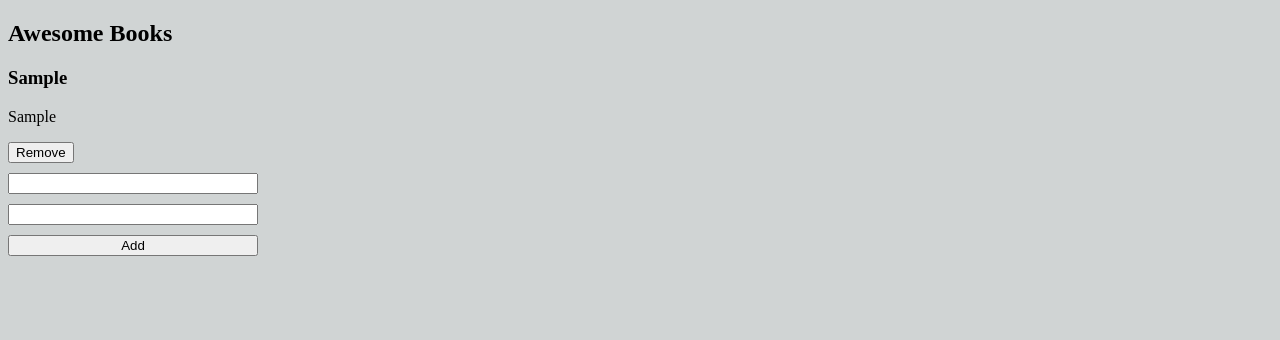
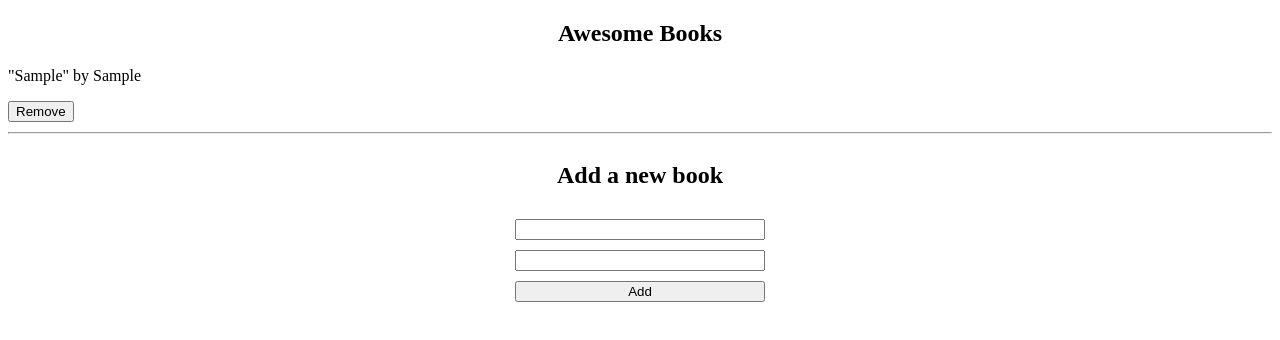
Before and after one commit to erickhansx/awesomebooks, a website: page index.html in a window 1280 px wide. Both pictures are taken after typing "Sample", "Sample" into the empty fields and a click on the button "Add". Drawn offline with Linux system fonts and the light colour scheme.

Commit message:
Refactor functions to classes

```diff
--- a/index.html
+++ b/index.html
@@ -11,7 +11,9 @@
     <section class="awesome-books">
       <h1>Awesome Books</h1>
       <div class="booksDiv"></div>
+      <hr class="hr--list" />
       <form class="addBookForm">
+        <h1 class="addBookForm__h1">Add a new book</h1>
         <input type="text" name="title" id="title" required />
         <input type="text" name="author" id="author" required />
         <button type="submit" class="add-btn">Add</button>
--- a/index.js
+++ b/index.js
@@ -5,30 +5,64 @@ const booksDiv = document.querySelector('.booksDiv');
 
 let books = [];
 
-const renderBooks = () => {
+// Event Listeners
+
+window.addEventListener('DOMContentLoaded', () => {
+  const storageBooks = JSON.parse(localStorage.getItem('books'));
+  if (storageBooks) {
+    books = storageBooks;
+    UI.renderBooks();
+  }
+});
+
+addBtn.addEventListener('click', (e) => {
+  UI.addBook(e);
+  UI.renderBooks();
+});
+
+booksDiv.addEventListener('click', (e) => {
+  if (e.target.classList.contains('remove-btn')) {
+    e.target.parentElement.remove();
+    Del.removeFromStorage(e.target.parentElement);
+  }
+});
+
+// Class: UI -- To handle UI tasks
+class UI {
+  static addBook(e) {
+    e.preventDefault();
+    if (this.validateForm()) {
+      const title = inputTitle.value;
+      const author = inputAuthor.value;
+      const book = {
+        title,
+        author,
+      };
+      books.push(book);
+      localStorage.setItem('books', JSON.stringify(books));
+      inputAuthor.value = '';
+      inputTitle.value = '';
+    }
+  }
+
+  static renderBooks() {
     booksDiv.innerHTML = '';
     books.forEach((book) => {
       const bookDiv = document.createElement('div');
       bookDiv.classList.add('book');
       bookDiv.innerHTML = `
-      <h3>${book.title}</h3>
-      <p>${book.author}</p>
+        <p id= "Ptitle">"${book.title}" by <span id="Pauthor">${book.author}</span></p>
         <button class="remove-btn">Remove</button>
       `;
       booksDiv.appendChild(bookDiv);
       localStorage.setItem('books', JSON.stringify(books));
-  });
-};
-
-window.addEventListener('DOMContentLoaded', () => {
-  const storageBooks = JSON.parse(localStorage.getItem('books'));
-  if (storageBooks) {
-    books = storageBooks;
-    renderBooks();
+      if (booksDiv !== null) {
+        booksDiv.classList.add('border');
       }
     });
+  }
 
-const validateForm = () => {
+  static validateForm() {
     if (inputTitle.value === '' || inputAuthor.value === '') {
       const alertDiv = document.createElement('div');
       alertDiv.classList.add('alert');
@@ -40,41 +74,20 @@ const validateForm = () => {
       return false;
     }
     return true;
-};
+  }
+}
 
-const addBook = (e) => {
-  e.preventDefault();
-  if (validateForm()) {
-    const title = inputTitle.value;
-    const author = inputAuthor.value;
-    const book = {
-      title,
-      author,
-    };
-    books.push(book);
-    localStorage.setItem('books', JSON.stringify(books));
-    inputAuthor.value = '';
-    inputTitle.value = '';
-  }
-};
-
-addBtn.addEventListener('click', (e) => {
-  addBook(e);
-  renderBooks();
-});
-
-const removeFromStorage = (book) => {
-  const bookTitle = book.querySelector('h3').textContent;
-  const bookAuthor = book.querySelector('p').textContent;
+// Class: Del -- To delete books from the local storage
+class Del {
+  static removeFromStorage(book) {
+    const bookTitle = book.querySelector('#Ptitle').textContent;
+    const bookAuthor = book.querySelector('#Pauthor').textContent;
     books = books.filter(
-    (book) => book.title !== bookTitle && book.author !== bookAuthor,
+      (book) => book.title !== bookTitle && book.author !== bookAuthor
     );
     localStorage.setItem('books', JSON.stringify(books));
-};
-
-booksDiv.addEventListener('click', (e) => {
-  if (e.target.classList.contains('remove-btn')) {
-    e.target.parentElement.remove();
-    removeFromStorage(e.target.parentElement);
+    if (booksDiv.innerHTML === '') {
+      booksDiv.classList.remove('border');
     }
-});
+  }
+}
--- a/style.css
+++ b/style.css
@@ -1,5 +1,5 @@
-body {
-  background-color: rgb(208, 212, 212);
+.awesome-books h1 {
+  text-align: center;
 }
 
 .addBookForm {
@@ -7,6 +7,8 @@ body {
   flex-direction: column;
   width: 250px;
   gap: 10px;
+  text-align: center;
+  margin: 0 auto;
 }
 
 .booksDiv {
```
Also changed, not shown: modules/bookClass.js (added). Lines whose indentation alone changed are shown as unchanged.
